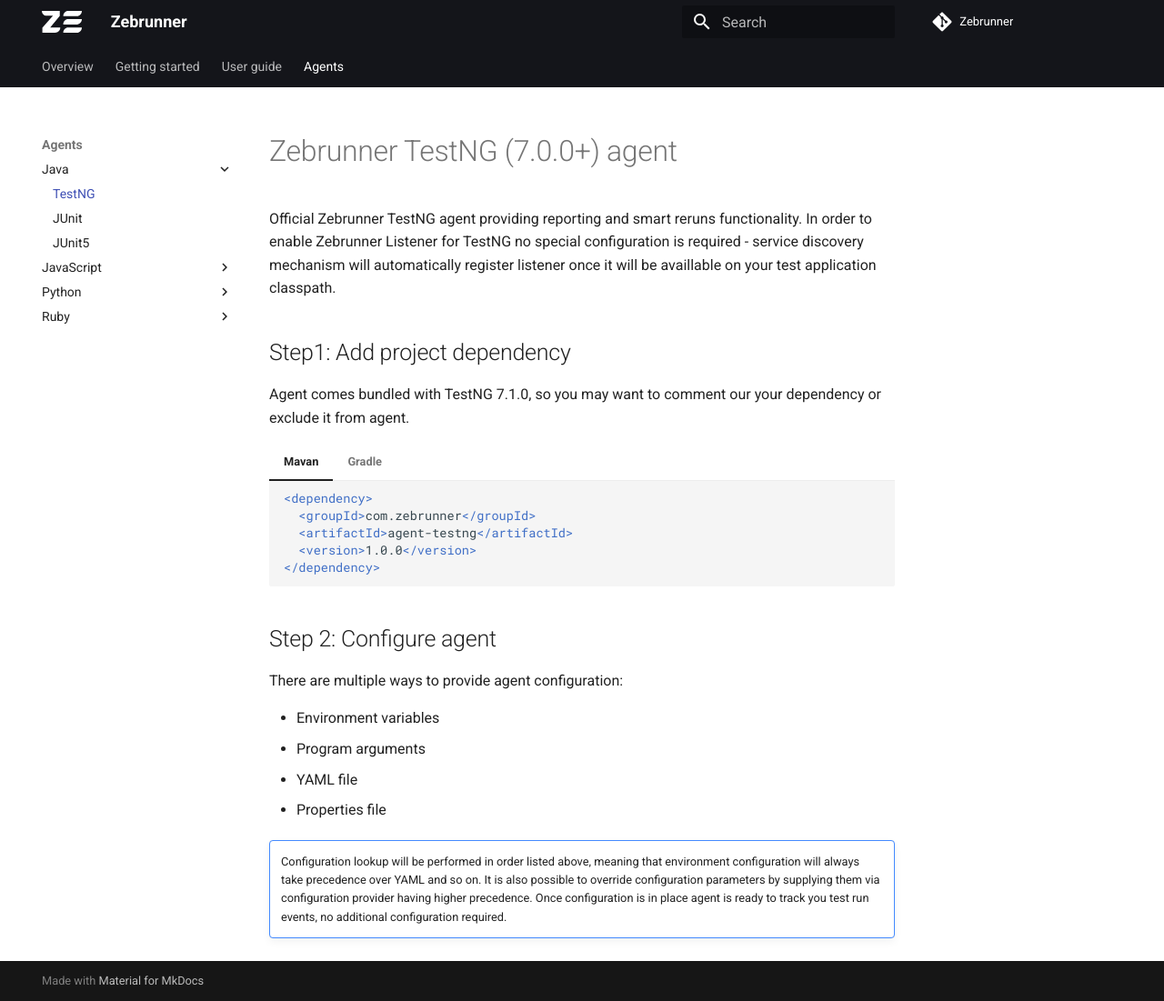
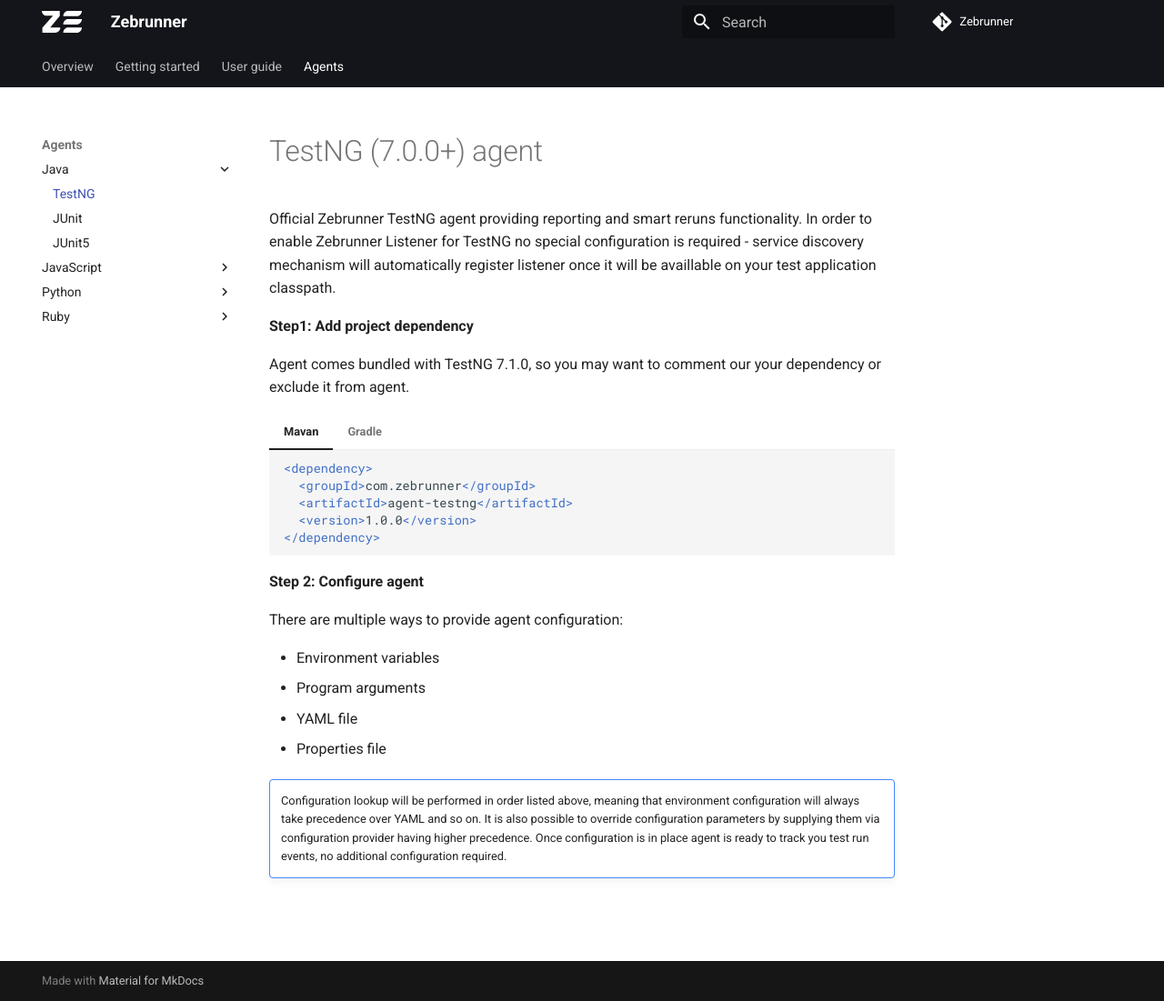
Before and after one commit to zebrunner/documentation-insiders, an MkDocs documentation site: the page built from docs/agents/java/testng.md, in a window 1280 px wide and 1101 px high. Shown: the whole window at 91% size. Built offline with MkDocs 1.6.1 and Material for MkDocs 9.7.7, drawn with Linux system fonts in a browser that asks for light colours; comment, search, counter and statistics services are not loaded.

Commit message:
Update testng.md

````diff
--- a/docs/agents/java/testng.md
+++ b/docs/agents/java/testng.md
@@ -1,8 +1,8 @@
-# Zebrunner TestNG (7.0.0+) agent
+# TestNG (7.0.0+) agent
 
 Official Zebrunner TestNG agent providing reporting and smart reruns functionality. In order to enable Zebrunner Listener for TestNG no special configuration is required - service discovery mechanism will automatically register listener once it will be availlable on your test application classpath.
 
-## Step1: Add project dependency
+**Step1: Add project dependency**
 
 Agent comes bundled with TestNG 7.1.0, so you may want to comment our your dependency or exclude it from agent.
 
@@ -24,7 +24,7 @@ Agent comes bundled with TestNG 7.1.0, so you may want to comment our your depen
     }
     ```
 
-## Step 2: Configure agent
+**Step 2: Configure agent**
 
 There are multiple ways to provide agent configuration:
 
````
